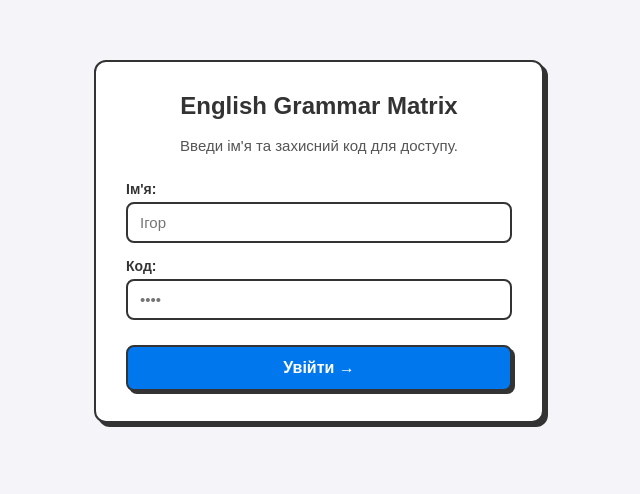
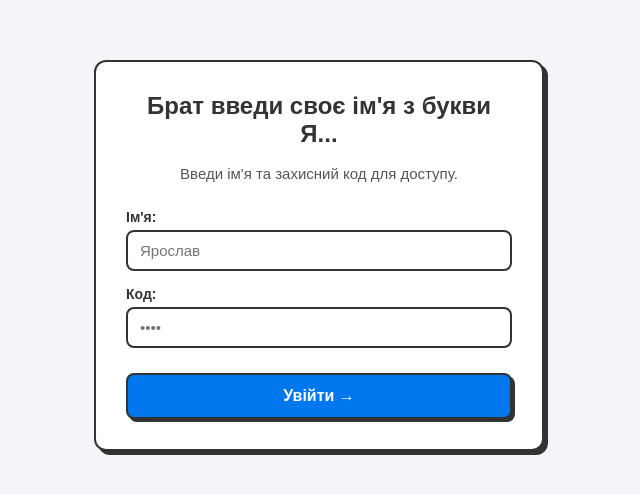
Before and after one commit to Gregor-ua/grammar_wall, a Flask app: page / in a window 1280 px wide. Shown: the top 494 px of the page, without its empty margins (321-961 px from the left). Run offline with Flask 3, Linux system fonts and the light colour scheme.

Commit message:
Update login page design

```diff
--- a/templates/index.html
+++ b/templates/index.html
@@ -135,13 +135,13 @@
     </div>
 
     <div class="main-container">
-        <h1>English Grammar Matrix</h1>
+        <h1>Брат введи своє ім'я з букви Я...</h1>
         <p>Введи ім'я та захисний код для доступу.</p>
 
         <form onsubmit="handleLogin(event)">
             <div class="form-group">
                 <label for="username">Ім'я:</label>
-                <input type="text" id="username" required placeholder="Ігор">
+                <input type="text" id="username" required placeholder="Ярослав">
             </div>
 
             <div class="form-group">
@@ -150,7 +150,7 @@
             </div>
 
             <button type="submit" class="btn-start">Увійти →</button>
-            <div id="errorBox" class="error-msg">Помилка! Спробуй ще раз.</div>
+            <div id="errorBox" class="error-msg">Вхід заборонено! Невірне ім'я або пароль.</div>
         </form>
     </div>
 
@@ -162,12 +162,13 @@
             let code = document.getElementById("secret-code").value.trim();
             let errorBox = document.getElementById("errorBox");
 
-            if (name !== "ігор" || code !== "1111") {
+            // Перевірка: ім'я має бути "ярослав" (починається з Я) і пароль "1995"
+            if (name !== "ярослав" || code !== "1995") {
                 errorBox.style.display = "block";
                 return;
             }
 
-            localStorage.setItem("user_name", "Ігор");
+            localStorage.setItem("user_name", "Ярослав");
             window.location.href = "/board";
         }
     </script>
```
